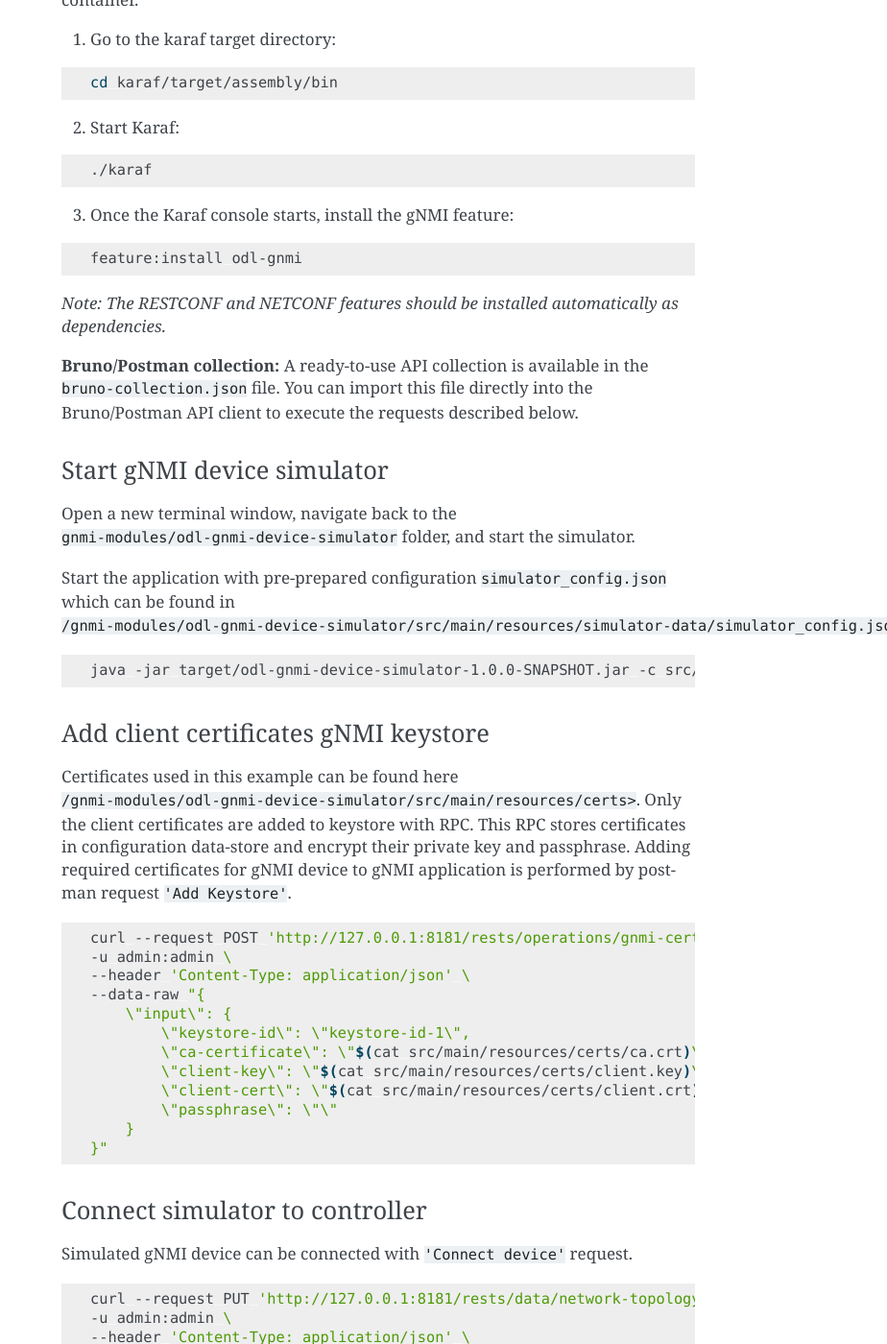
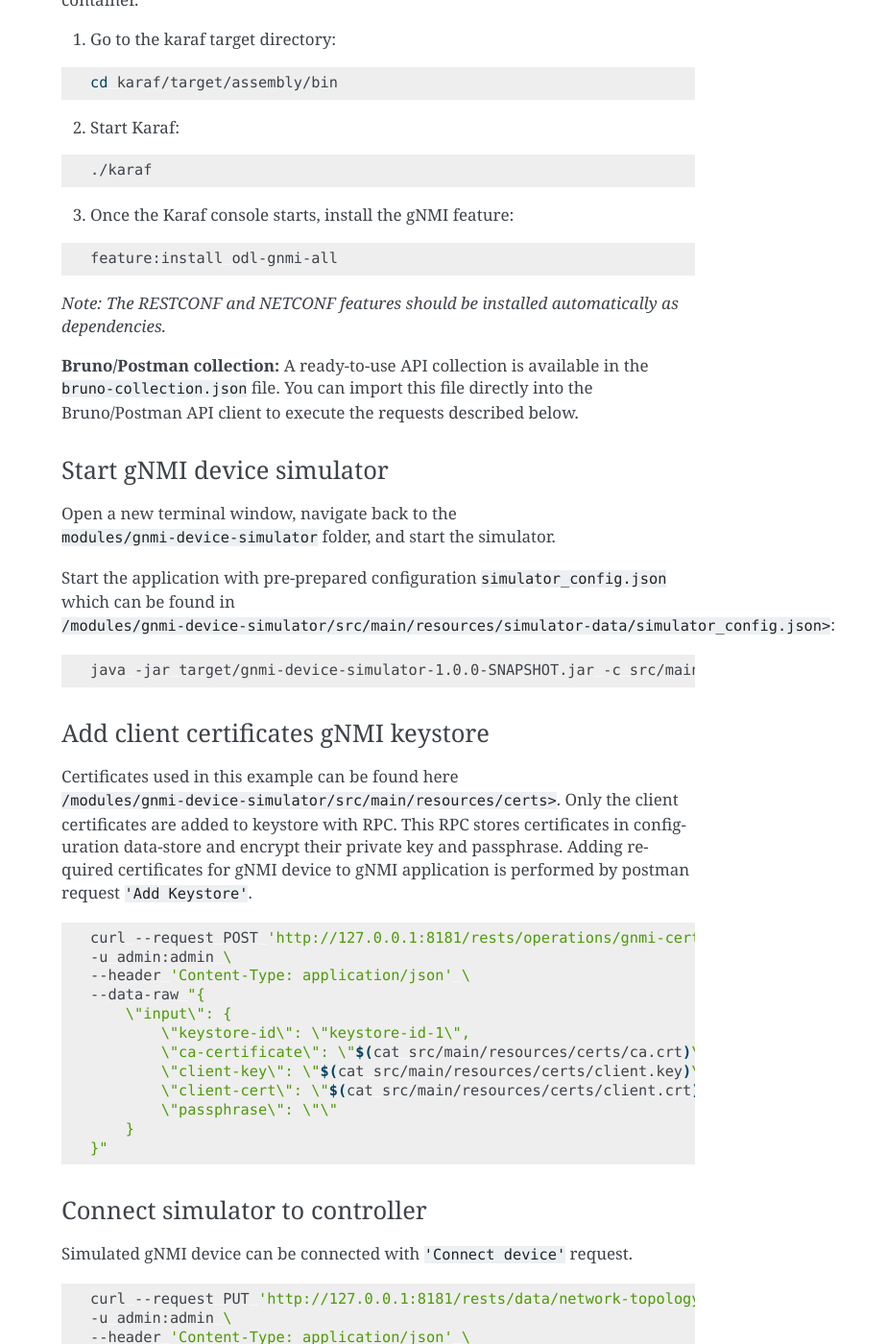
Before and after one commit to opendaylight/gnmi, a Sphinx documentation site: the page built from docs/user-guide.rst, in a window 1280 px wide and 1400 px high, scrolled down 1192 px. Shown: the whole window at 96% size, without its empty margins (356-1280 px from the left). Built offline with Sphinx 7.4.7, drawn with Linux system fonts in a browser that asks for light colours; some of the changed text lies outside the part shown.

Commit message:
Adapt user guide
Adapt user guide to new namings.

Change-Id: Ibb7dc6170d84427acc1b808e39a6f0e4d3be8bad
Signed-off-by: Ivan Hrasko <ivan.hrasko@pantheon.tech>

```diff
--- a/docs/user-guide.rst
+++ b/docs/user-guide.rst
@@ -4,8 +4,8 @@ GNMI use-case example
 This example shows gNMI south-bound interface utilized with RESTCONF north-bound interface to manage gNMI devices on the network. The controller is deployed using an OSGi (Karaf) container.
 It is capable to connect to gNMI devices and expose connected devices over RESTCONF north-bound APIs. In this example the gNMI simulator is started as gNMI target and all operations are performed on this device.
 
-The example is pre-prepared with ``Openconfig YANG models`` which can be found in ``/gnmi-models/openconfig-models/src/main/yang>``.
-These models are used by both the gNMI Karaf feature and the gNMI device simulator. Device has already preconfigured state data specified in ``initialStateJsonData.json`` JSON file and initial config data in ``initialConfigJsonData.json`` which can be found in ``/gnmi-modules/odl-gnmi-device-simulator/src/main/resources/simulator-data``.
+The example is pre-prepared with ``Openconfig YANG models`` which can be found in ``/models/openconfig-models/src/main/yang>``.
+These models are used by both the gNMI Karaf feature and the gNMI device simulator. Device has already preconfigured state data specified in ``initialStateJsonData.json`` JSON file and initial config data in ``initialConfigJsonData.json`` which can be found in ``/modules/gnmi-device-simulator/src/main/resources/simulator-data``.
 To communicate with gNMI device it is required to use TLS communication with certificates and username and password authorization.
 
 This example starts:
@@ -60,7 +60,7 @@ Navigate to the karaf distribution folder (built from the root pom) and start th
 
 .. code-block:: bash
 
-   feature:install odl-gnmi
+   feature:install odl-gnmi-all
 
 *Note: The RESTCONF and NETCONF features should be installed automatically as dependencies.*
 
@@ -71,19 +71,19 @@ the Bruno/Postman API client to execute the requests described below.
 Start gNMI device simulator
 ^^^^^^^^^^^^^^^^^^^^^^^^^^^^^^^^^^^^^
 
-Open a new terminal window, navigate back to the ``gnmi-modules/odl-gnmi-device-simulator`` folder, and start the simulator.
+Open a new terminal window, navigate back to the ``modules/gnmi-device-simulator`` folder, and start the simulator.
 
 
-Start the application with pre-prepared configuration ``simulator_config.json`` which can be found in ``/gnmi-modules/odl-gnmi-device-simulator/src/main/resources/simulator-data/simulator_config.json>``:
+Start the application with pre-prepared configuration ``simulator_config.json`` which can be found in ``/modules/gnmi-device-simulator/src/main/resources/simulator-data/simulator_config.json>``:
 
 .. code-block:: bash
 
-   java -jar target/odl-gnmi-device-simulator-1.0.0-SNAPSHOT.jar -c src/main/resources/simulator-data/simulator_config.json
+   java -jar target/gnmi-device-simulator-1.0.0-SNAPSHOT.jar -c src/main/resources/simulator-data/simulator_config.json
 
 Add client certificates  gNMI keystore
 ^^^^^^^^^^^^^^^^^^^^^^^^^^^^^^^^^^^^^^^^^^^^^^^^^^
 
-Certificates used in this example can be found here ``/gnmi-modules/odl-gnmi-device-simulator/src/main/resources/certs>``. Only the client certificates are added to keystore with RPC. This RPC stores certificates in configuration data-store and encrypt their private key and passphrase.
+Certificates used in this example can be found here ``/modules/gnmi-device-simulator/src/main/resources/certs>``. Only the client certificates are added to keystore with RPC. This RPC stores certificates in configuration data-store and encrypt their private key and passphrase.
 Adding required certificates for gNMI device to gNMI application is performed by postman request ``'Add Keystore'``.
 
 .. code-block:: bash
```
Also changed, not shown: other parts of docs/user-guide.rst (+1 -1 lines).
